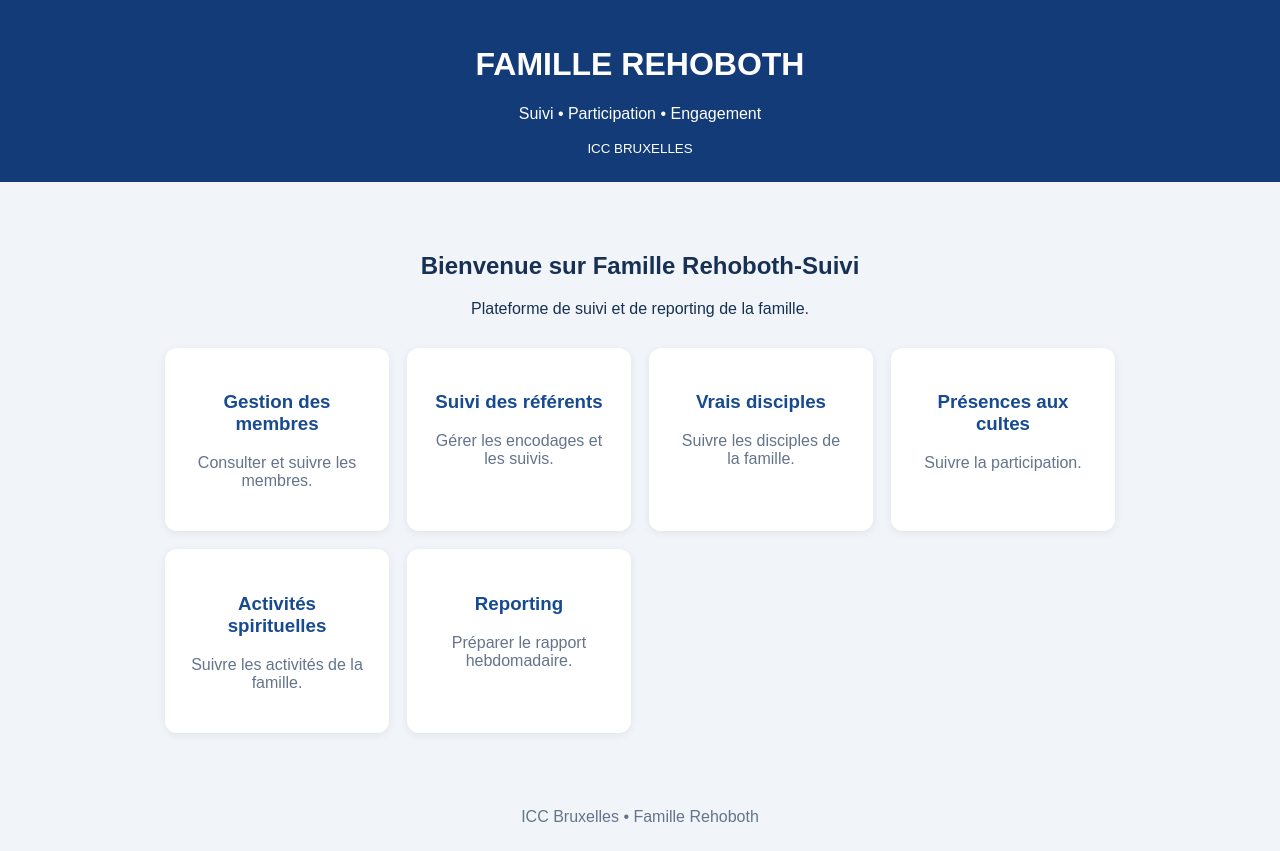
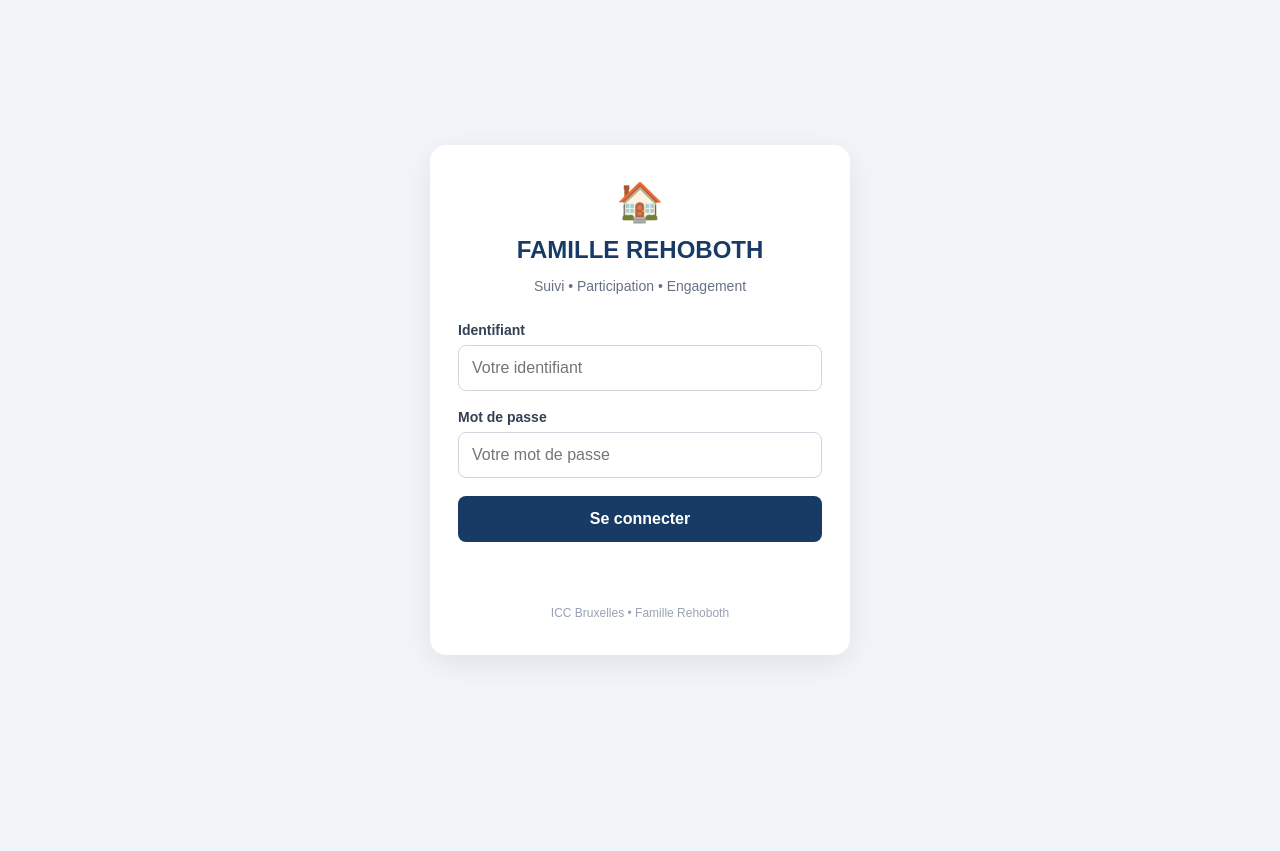
Before and after one commit to famillerehobothiccbxl-web/Famille-Rehoboth, a plain HTML site: page index.html in a window 1280 px wide. After the commit the page ends 800 px from the top, so only its background shows below. Drawn offline with nearby package versions, Linux system fonts and the light colour scheme; no server answers.

Commit message:
Update index.html

```diff
--- a/index.html
+++ b/index.html
@@ -5,95 +5,160 @@
   <meta charset="UTF-8">
   <meta name="viewport" content="width=device-width, initial-scale=1.0">
   <title>Famille Rehoboth-Suivi</title>
+
   <style>
+    * {
+      box-sizing: border-box;
+    }
+
     body {
       margin: 0;
+      min-height: 100vh;
       font-family: Arial, sans-serif;
-      background: #f1f5f9;
-      color: #183153;
+      background: #f1f4f9;
+      display: flex;
+      align-items: center;
+      justify-content: center;
+      padding: 20px;
     }
-    header {
-      background: #123b78;
-      color: white;
-      padding: 25px;
+
+    .container {
+      width: 100%;
+      max-width: 420px;
+      background: white;
+      padding: 35px 28px;
+      border-radius: 16px;
+      box-shadow: 0 8px 30px rgba(0,0,0,0.08);
       text-align: center;
     }
-    main {
-      max-width: 950px;
-      margin: 30px auto;
-      padding: 20px;
+
+    .logo {
+      font-size: 38px;
+      margin-bottom: 12px;
     }
-    .welcome {
-      text-align: center;
-      margin-bottom: 30px;
+
+    h1 {
+      color: #173b65;
+      font-size: 24px;
+      margin: 0 0 8px;
     }
-    .grid {
-      display: grid;
-      grid-template-columns: repeat(auto-fit, minmax(220px, 1fr));
-      gap: 18px;
+
+    .subtitle {
+      color: #667085;
+      font-size: 14px;
+      margin-bottom: 28px;
     }
-    .card {
-      background: white;
-      padding: 25px;
-      border-radius: 12px;
-      box-shadow: 0 2px 8px #00000012;
-      text-align: center;
+
+    .field {
+      text-align: left;
+      margin-bottom: 18px;
     }
-    .card h3 { color: #174a91; }
-    .card p { color: #64748b; }
-    footer {
-      text-align: center;
-      padding: 25px;
-      color: #64748b;
+
+    label {
+      display: block;
+      font-weight: bold;
+      color: #344054;
+      margin-bottom: 7px;
+      font-size: 14px;
+    }
+
+    input {
+      width: 100%;
+      padding: 13px;
+      border: 1px solid #d0d5dd;
+      border-radius: 8px;
+      font-size: 16px;
+    }
+
+    input:focus {
+      outline: 2px solid #8bb7e8;
+      border-color: #2867a5;
+    }
+
+    button {
+      width: 100%;
+      padding: 14px;
+      border: none;
+      border-radius: 8px;
+      background: #173b65;
+      color: white;
+      font-size: 16px;
+      font-weight: bold;
+      cursor: pointer;
+    }
+
+    button:hover {
+      background: #245486;
+    }
+
+    #loginMessage {
+      margin-top: 16px;
+      font-size: 14px;
+      color: #b42318;
+      min-height: 20px;
+    }
+
+    .footer {
+      margin-top: 28px;
+      color: #98a2b3;
+      font-size: 12px;
     }
   </style>
 </head>
+
 <body>
-  <header>
+
+  <main class="container">
+    <div class="logo">🏠</div>
+
     <h1>FAMILLE REHOBOTH</h1>
-    <p>Suivi • Participation • Engagement</p>
-    <small>ICC BRUXELLES</small>
-  </header>
 
-  <main>
-    <div class="welcome">
-      <h2>Bienvenue sur Famille Rehoboth-Suivi</h2>
-      <p>Plateforme de suivi et de reporting de la famille.</p>
-    </div>
+    <p class="subtitle">
+      Suivi • Participation • Engagement
+    </p>
 
-    <div class="grid">
-      <div class="card">
-        <h3>Gestion des membres</h3>
-        <p>Consulter et suivre les membres.</p>
+    <form id="loginForm">
+
+      <div class="field">
+        <label for="username">Identifiant</label>
+        <input
+          type="text"
+          id="username"
+          name="username"
+          placeholder="Votre identifiant"
+          autocomplete="username"
+          required
+        >
       </div>
-      <div class="card">
-        <h3>Suivi des référents</h3>
-        <p>Gérer les encodages et les suivis.</p>
+
+      <div class="field">
+        <label for="password">Mot de passe</label>
+        <input
+          type="password"
+          id="password"
+          name="password"
+          placeholder="Votre mot de passe"
+          autocomplete="current-password"
+          required
+        >
       </div>
-      <div class="card">
-        <h3>Vrais disciples</h3>
-        <p>Suivre les disciples de la famille.</p>
-      </div>
-      <div class="card">
-        <h3>Présences aux cultes</h3>
-        <p>Suivre la participation.</p>
-      </div>
-      <div class="card">
-        <h3>Activités spirituelles</h3>
-        <p>Suivre les activités de la famille.</p>
-      </div>
-      <div class="card">
-        <h3>Reporting</h3>
-        <p>Préparer le rapport hebdomadaire.</p>
-      </div>
+
+      <button type="submit" id="loginButton">
+        Se connecter
+      </button>
+
+      <p id="loginMessage" role="alert"></p>
+
+    </form>
+
+    <div class="footer">
+      ICC Bruxelles • Famille Rehoboth
     </div>
   </main>
 
-  <footer>
-    ICC Bruxelles • Famille Rehoboth
-  </footer>
   <script src="https://cdn.jsdelivr.net/npm/@supabase/supabase-js@2"></script>
-<script src="config.js"></script>
-<script src="app.js"></script>
+  <script src="config.js"></script>
+  <script src="app.js"></script>
+
 </body>
 </html>
```
